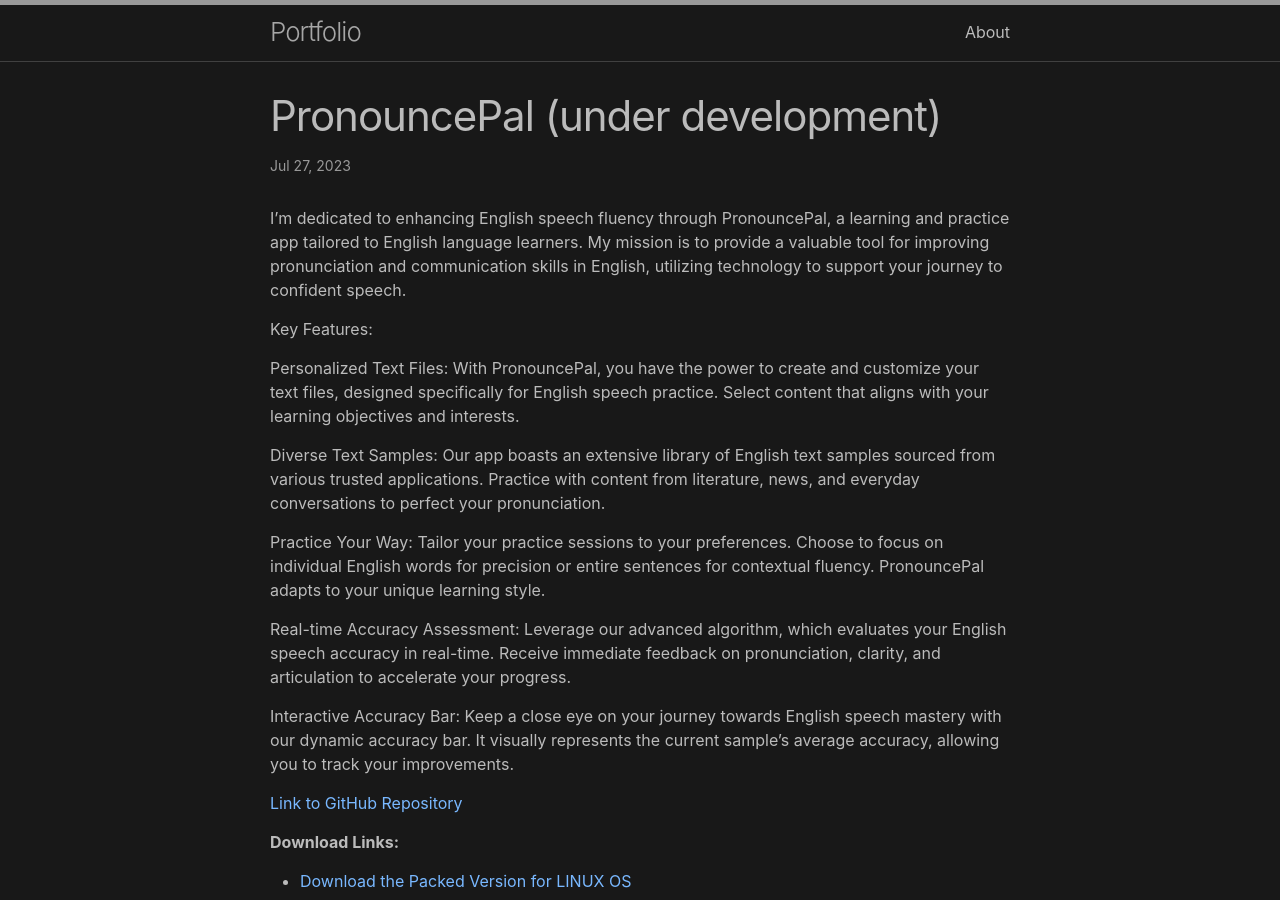
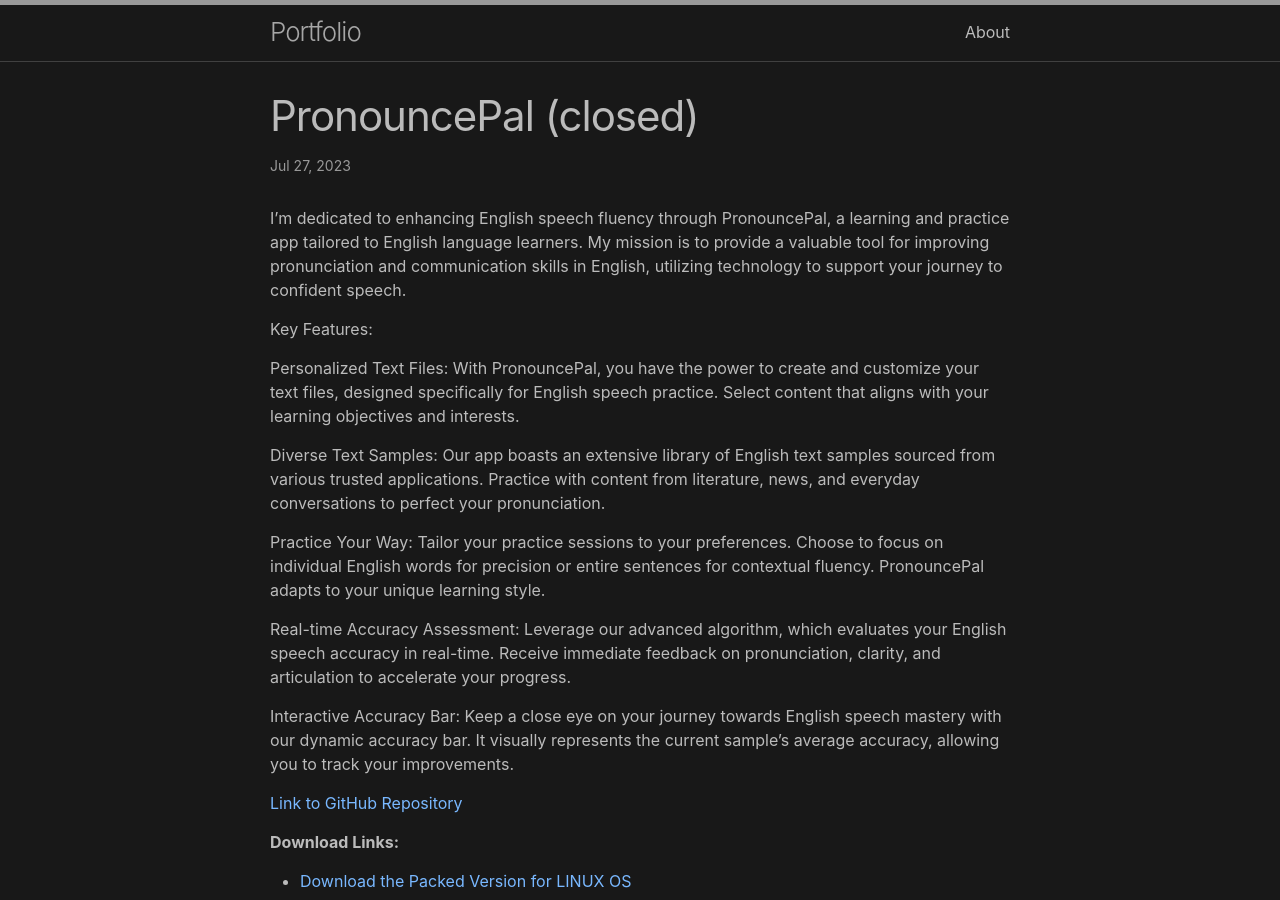
Before and after one commit to TomTeraud/TomTeraud.github.io, a Jekyll site: the page built from _posts/projects/2023-07-27-PronouncePal.md, in a window 1280 px wide and 900 px high. Built offline with Jekyll 4.4.1, drawn with Linux system fonts in a browser that asks for light colours.

Commit message:
Update 2023-07-27-PronouncePal.md

```diff
--- a/_posts/projects/2023-07-27-PronouncePal.md
+++ b/_posts/projects/2023-07-27-PronouncePal.md
@@ -1,6 +1,6 @@
 ---
 layout: post
-title: "PronouncePal (under development)"
+title: "PronouncePal (closed)"
 date: 2023-07-27 +0300
 project_img_folder: pronouncepal
 permalink: /PronouncePal/
```
